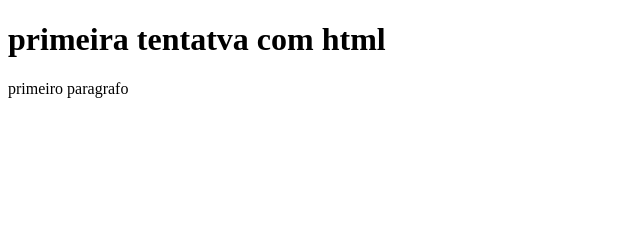
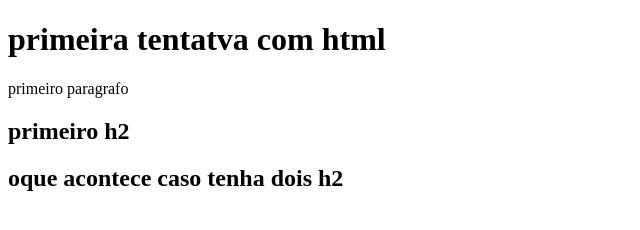
Before and after one commit to Strezys/HTML-and-CSS, a plain HTML site: page index.html in a window 1280 px wide. Shown: the whole page, without its empty margins (0-640 px from the left). Drawn offline with Linux system fonts and the light colour scheme.

Commit message:
Update index.html

```diff
--- a/index.html
+++ b/index.html
@@ -8,6 +8,8 @@
 <body>
     <h1>primeira tentatva com html</h1>
     <p>primeiro paragrafo</p>
+    <h2>primeiro h2</h2>
+    <h2>oque acontece caso tenha dois h2 </h2>
 
 </body>
 </html>
```
